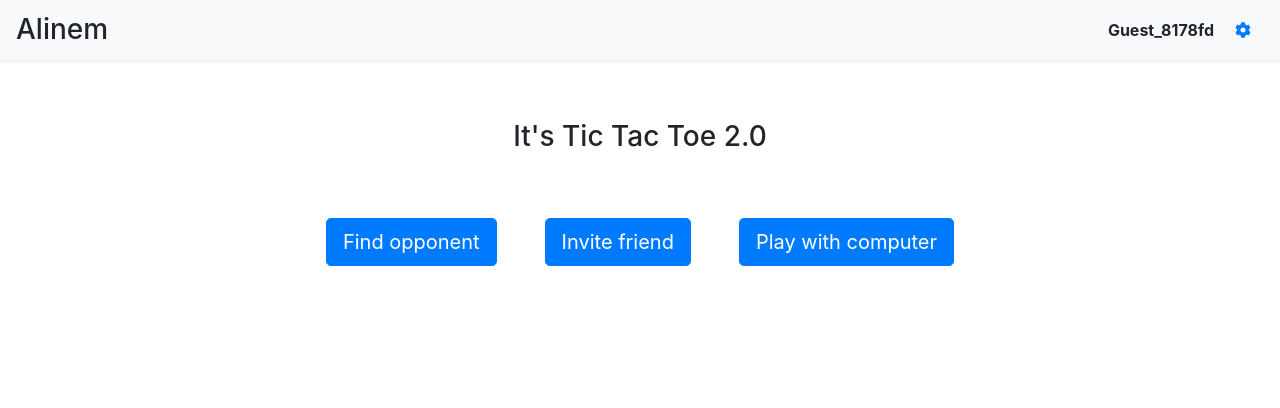
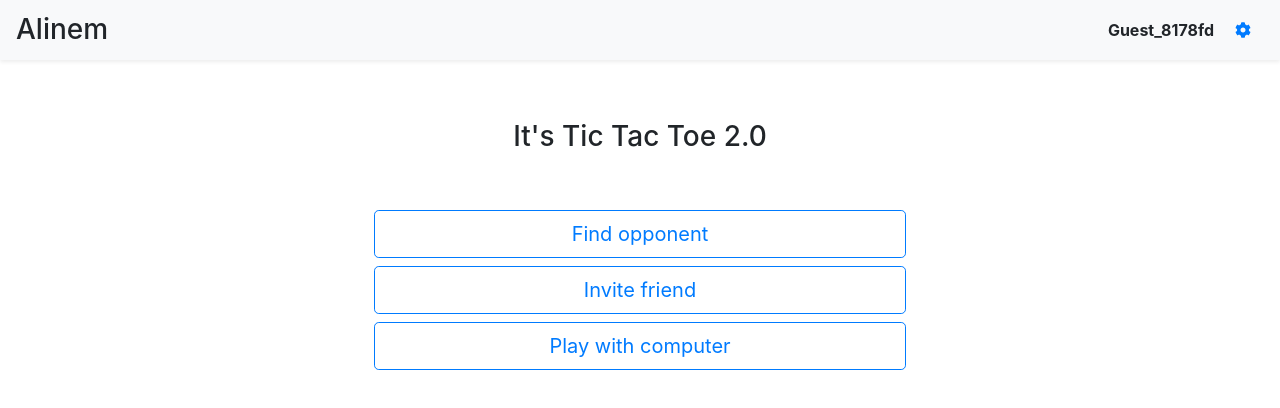
Before and after one commit to ysabih/alinem, a React (Create React App) app in the folder client/: page / in a window 1280 px wide. Shown: the top 408 px of the page. Built offline with nearby package versions, Linux system fonts and the light colour scheme.

Commit message:
Improve layout in home and game board components

```diff
--- a/client/src/components/GameBoard.tsx
+++ b/client/src/components/GameBoard.tsx
@@ -66,6 +66,7 @@ function GameBoard(props: Props) {
         }
         let reconnectedHandler = (connectionId?: string | undefined) => {
             setConnectionState(ServerConnectionState.RECONNCTED);
+            console.log("Connection restored, new id: "+connectionId);
             props.setBlockingUI(false, "");
         }
 
@@ -163,7 +164,7 @@ function GameBoard(props: Props) {
                 {initGameResponseType === JoinGameResponseType.GAME_NOT_FOUND ? <GameNotFound/> : <></>}
                 {initGameResponseType === JoinGameResponseType.CONNECTION_TO_SERVER_FAILED || serverConnectionLost ?
                     <NoConnectionToServer connectionLost={serverConnectionLost}/> : <></>}
-                <div className='container' style={{marginTop: 24}}>
+                <div className='container mt-5'>
                     <div className='row justify-content-center'>
                         <ResetGameVsComputerButton {...props} />
 
--- a/client/src/components/Home.tsx
+++ b/client/src/components/Home.tsx
@@ -7,10 +7,12 @@ const Home = () => {
         <>
         <div className="container-fluid" style={{marginTop: '120px'}}>
             <h2 className="text-center h3">It's Tic Tac Toe 2.0</h2>
-            <div className="row justify-content-center mt-5">
-                <Link className="btn btn-primary btn-lg my-3" to={`play?gameType=${GameType.VS_RANDOM_PLAYER}`}>Find opponent</Link>
-                <Link className="btn btn-primary btn-lg my-3 mx-5" to={`play?gameType=${GameType.VS_FRIEND}`}>Invite friend</Link>
-                <Link className="btn btn-primary btn-lg my-3" to={`play?gameType=${GameType.VS_COMPUTER}`}>Play with computer</Link>
+            <div className="row justify-content-center w-sm-100 w-md-25 px-4">
+                <div className="btn-toolbar mt-5" >
+                    <Link className="btn btn-outline-primary btn-lg w-100 text-center" to={`play?gameType=${GameType.VS_RANDOM_PLAYER}`}>Find opponent</Link>
+                    <Link className="btn btn-outline-primary btn-lg w-100 text-center my-2" to={`play?gameType=${GameType.VS_FRIEND}`}>Invite friend</Link>
+                    <Link className="btn btn-outline-primary btn-lg w-100 text-center" to={`play?gameType=${GameType.VS_COMPUTER}`}>Play with computer</Link>
+                </div>
             </div>
         </div>
         </>
```
